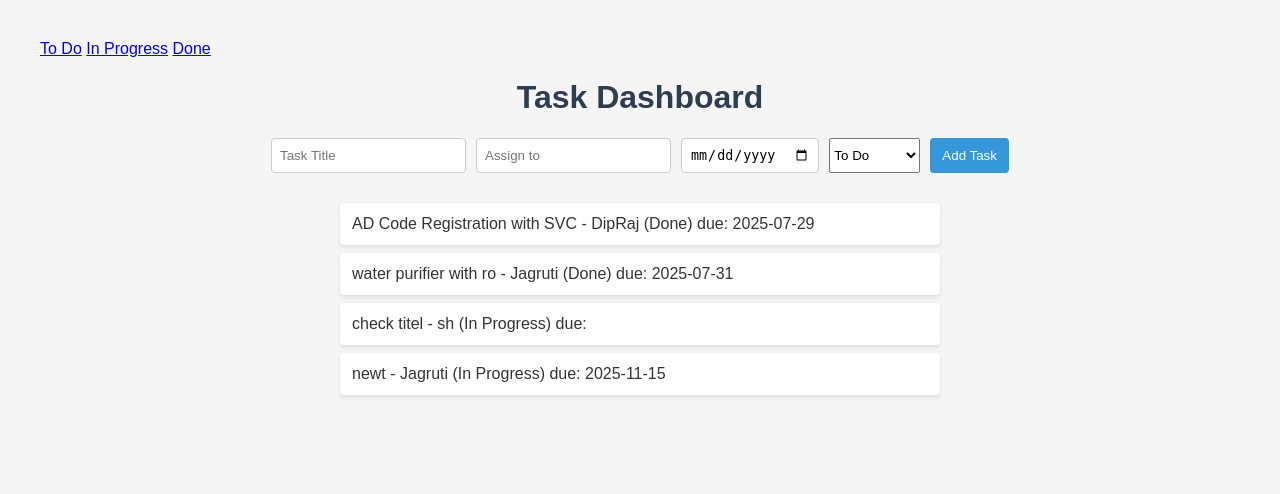
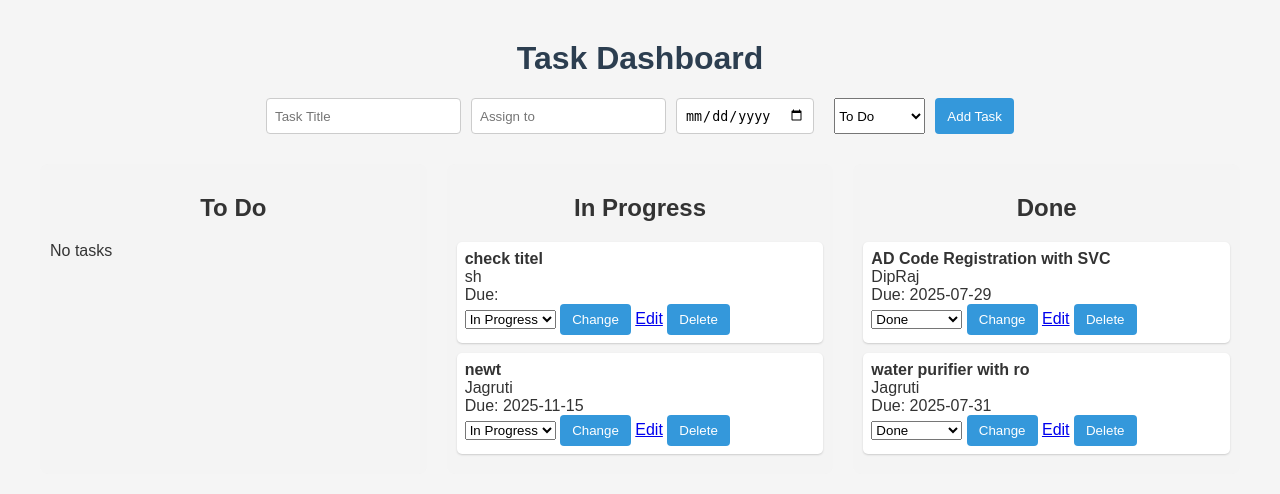
Before and after one commit to STRgmail/task_tracker, a Flask app: page / in a window 1280 px wide. Shown: the top 494 px of the page. Run offline with Flask 3, Linux system fonts and the light colour scheme; data comes from the database, SQL or seed files in the repository; both versions use the stored data as it was after the commit.

Commit message:
with 3 boards for status

```diff
--- a/app.py
+++ b/app.py
@@ -1,7 +1,9 @@
-from flask import Flask, render_template, request, redirect
+from flask import Flask, render_template, request, redirect, flash
+from datetime import datetime, timedelta
 import sqlite3
 
 app = Flask(__name__)
+app.secret_key = 'your_secret_key'  # Needed for flashing messages
 
 def get_db_connection():
     conn = sqlite3.connect('database.db')
@@ -19,8 +21,18 @@ def index():
 def add():
     title = request.form['title']
     assigned_to = request.form['assigned_to']
-    due_date = request.form['due_date']
+    due_date_str = request.form['due_date']
     status = request.form['status']
+
+    if due_date_str:
+        due_date = datetime.strptime(due_date_str, '%Y-%m-%d').date()
+        today = datetime.today().date()
+        if due_date <= today:
+            flash('Due date must be in the future!')
+            return redirect(request.referrer)
+        elif due_date > today + timedelta(days=365):
+            flash('Warning: Due date is more than 12 months ahead!')
+
     conn = get_db_connection()
     conn.execute('INSERT INTO tasks (title, assigned_to, status, due_date) VALUES (?, ?, ?, ?)',
                  (title, assigned_to, status, due_date))
@@ -35,5 +47,52 @@ def filter_tasks(status):
     conn.close()
     return render_template('index.html', tasks=tasks)
 
+@app.route('/update_status/<int:task_id>', methods=['POST'])
+def update_status(task_id):
+    new_status = request.form['status']
+    conn = get_db_connection()
+    conn.execute('UPDATE tasks SET status = ? WHERE id = ?', (new_status, task_id))
+    conn.commit()
+    conn.close()
+    return redirect('/')
+
+@app.route('/edit/<int:task_id>', methods=['GET'])
+def edit_task(task_id):
+    conn = get_db_connection()
+    task = conn.execute('SELECT * FROM tasks WHERE id = ?', (task_id,)).fetchone()
+    conn.close()
+    return render_template('edit.html', task=task)
+
+@app.route('/update/<int:task_id>', methods=['POST'])
+def update_task(task_id):
+    title = request.form['title']
+    assigned_to = request.form['assigned_to']
+    due_date_str = request.form['due_date']
+    status = request.form['status']
+
+    if due_date_str:
+        due_date = datetime.strptime(due_date_str, '%Y-%m-%d').date()
+        today = datetime.today().date()
+        if due_date <= today:
+            flash('Due date must be in the future!')
+            return redirect(request.referrer)
+        elif due_date > today + timedelta(days=365):
+            flash('Warning: Due date is more than 12 months ahead!')
+
+    conn = get_db_connection()
+    conn.execute('UPDATE tasks SET title = ?, assigned_to = ?, due_date = ?, status = ? WHERE id = ?',
+                 (title, assigned_to, due_date, status, task_id))
+    conn.commit()
+    conn.close()
+    return redirect('/')
+
+@app.route('/delete/<int:task_id>', methods=['POST'])
+def delete_task(task_id):
+    conn = get_db_connection()
+    conn.execute('DELETE FROM tasks WHERE id = ?', (task_id,))
+    conn.commit()
+    conn.close()
+    return redirect('/')
+
 if __name__ == '__main__':
     app.run(debug=True)
--- a/templates/index.html
+++ b/templates/index.html
@@ -3,16 +3,36 @@
 <head>
     <title>Team Task Tracker</title>
     <link rel="stylesheet" href="/static/style.css">
+    <style>
+        .board-container {
+            display: flex;
+            gap: 20px;
+        }
+        .board {
+            flex: 1;
+            background: #f4f4f4;
+            padding: 10px;
+            border-radius: 8px;
+        }
+        .board h2 {
+            text-align: center;
+        }
+        .task-item {
+            background: #fff;
+            margin-bottom: 10px;
+            padding: 8px;
+            border-radius: 5px;
+            box-shadow: 0 1px 2px #ccc;
+        }
+    </style>
 </head>
 <body>
-    <a href="{{ url_for('filter_tasks', status='To Do') }}">To Do</a>
-    <a href="{{ url_for('filter_tasks', status='In Progress') }}">In Progress</a>
-    <a href="{{ url_for('filter_tasks', status='Done') }}">Done</a>
     <h1>Task Dashboard</h1>
     <form action="/add" method="post">
         <input type="text" name="title" placeholder="Task Title" required>
         <input type="text" name="assigned_to" placeholder="Assign to" required>
-        <input type="date" name="due_date">
+        <input type="date" name="due_date" data-warning-id="due-warning-new">
+        <span id="due-warning-new" style="color:red"></span>
         <select name="status">
             <option value="To Do">To Do</option>
             <option value="In Progress">In Progress</option>
@@ -21,10 +41,112 @@
         <button type="submit">Add Task</button>
     </form>
 
-    <ul>
-    {% for task in tasks %}
-        <li>{{ task.title }} - {{ task.assigned_to }} ({{ task.status }}) due: {{ task.due_date }}</li>
-    {% endfor %}
-    </ul>
+    <div class="board-container">
+        <div class="board">
+            <h2>To Do</h2>
+            {% set found = false %}
+            {% for task in tasks if task.status == 'To Do' %}
+              {% set found = true %}
+                <div class="task-item">
+                    <strong>{{ task.title }}</strong><br>
+                    {{ task.assigned_to }}<br>
+                    Due: {{ task.due_date }}<br>
+                    <form action="{{ url_for('update_status', task_id=task.id) }}" method="post" style="display:inline;">
+                        <select name="status">
+                            <option value="To Do" {% if task.status == 'To Do' %}selected{% endif %}>To Do</option>
+                            <option value="In Progress" {% if task.status == 'In Progress' %}selected{% endif %}>In Progress</option>
+                            <option value="Done" {% if task.status == 'Done' %}selected{% endif %}>Done</option>
+                        </select>
+                        <button type="submit">Change</button>
+                    </form>
+                    <a href="{{ url_for('edit_task', task_id=task.id) }}">Edit</a>
+                    <form action="{{ url_for('delete_task', task_id=task.id) }}" method="post" style="display:inline;">
+                        <button type="submit" onclick="return confirm('Are you sure you want to delete this task?');">Delete</button>
+                    </form>
+                </div>
+            {% endfor %}
+            {% if not found %}
+              <div>No tasks</div>
+            {% endif %}
+        </div>
+        <div class="board">
+            <h2>In Progress</h2>
+            {% for task in tasks if task.status == 'In Progress' %}
+                <div class="task-item">
+                    <strong>{{ task.title }}</strong><br>
+                    {{ task.assigned_to }}<br>
+                    Due: {{ task.due_date }}<br>
+                    <form action="{{ url_for('update_status', task_id=task.id) }}" method="post" style="display:inline;">
+                        <select name="status">
+                            <option value="To Do" {% if task.status == 'To Do' %}selected{% endif %}>To Do</option>
+                            <option value="In Progress" {% if task.status == 'In Progress' %}selected{% endif %}>In Progress</option>
+                            <option value="Done" {% if task.status == 'Done' %}selected{% endif %}>Done</option>
+                        </select>
+                        <button type="submit">Change</button>
+                    </form>
+                    <a href="{{ url_for('edit_task', task_id=task.id) }}">Edit</a>
+                    <form action="{{ url_for('delete_task', task_id=task.id) }}" method="post" style="display:inline;">
+                        <button type="submit" onclick="return confirm('Are you sure you want to delete this task?');">Delete</button>
+                    </form>
+                </div>
+            {% endfor %}
+        </div>
+        <div class="board">
+            <h2>Done</h2>
+            {% for task in tasks if task.status == 'Done' %}
+                <div class="task-item">
+                    <strong>{{ task.title }}</strong><br>
+                    {{ task.assigned_to }}<br>
+                    Due: {{ task.due_date }}<br>
+                    <form action="{{ url_for('update_status', task_id=task.id) }}" method="post" style="display:inline;">
+                        <select name="status">
+                            <option value="To Do" {% if task.status == 'To Do' %}selected{% endif %}>To Do</option>
+                            <option value="In Progress" {% if task.status == 'In Progress' %}selected{% endif %}>In Progress</option>
+                            <option value="Done" {% if task.status == 'Done' %}selected{% endif %}>Done</option>
+                        </select>
+                        <button type="submit">Change</button>
+                    </form>
+                    <a href="{{ url_for('edit_task', task_id=task.id) }}">Edit</a>
+                    <form action="{{ url_for('delete_task', task_id=task.id) }}" method="post" style="display:inline;">
+                        <button type="submit" onclick="return confirm('Are you sure you want to delete this task?');">Delete</button>
+                    </form>
+                </div>
+            {% endfor %}
+        </div>
+    </div>
+
+    <script>
+function validateDate(input, warningId) {
+    const inputDate = new Date(input.value);
+    const now = new Date();
+    now.setHours(0,0,0,0);
+    const maxDate = new Date();
+    maxDate.setFullYear(now.getFullYear() + 1);
+
+    let warning = '';
+    if (input.value && inputDate < now) {
+        warning = 'Due date must be in the future!';
+    } else if (input.value && inputDate > maxDate) {
+        warning = 'Warning: Due date is more than 12 months ahead!';
+    }
+    document.getElementById(warningId).textContent = warning;
+    return warning === '';
+}
+
+document.addEventListener('DOMContentLoaded', function() {
+    const dueDateInputs = document.querySelectorAll('input[name="due_date"]');
+    dueDateInputs.forEach(function(input) {
+        const warningId = input.getAttribute('data-warning-id');
+        input.addEventListener('change', function() {
+            validateDate(input, warningId);
+        });
+        input.form && input.form.addEventListener('submit', function(e) {
+            if (!validateDate(input, warningId)) {
+                e.preventDefault();
+            }
+        });
+    });
+});
+</script>
 </body>
 </html>
```
Also changed, not shown: templates/edit.html (added, +59 -0 lines), database.db.
